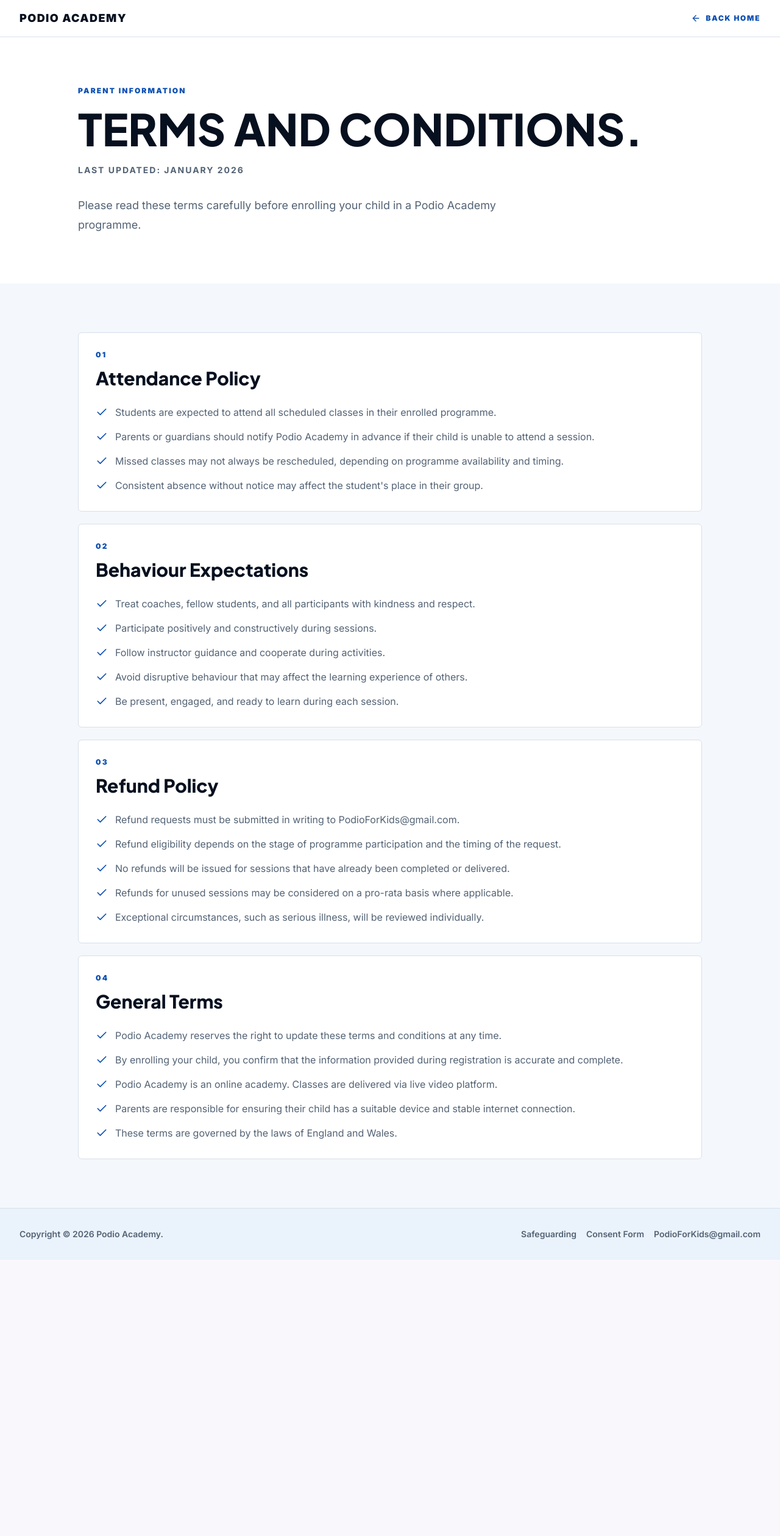
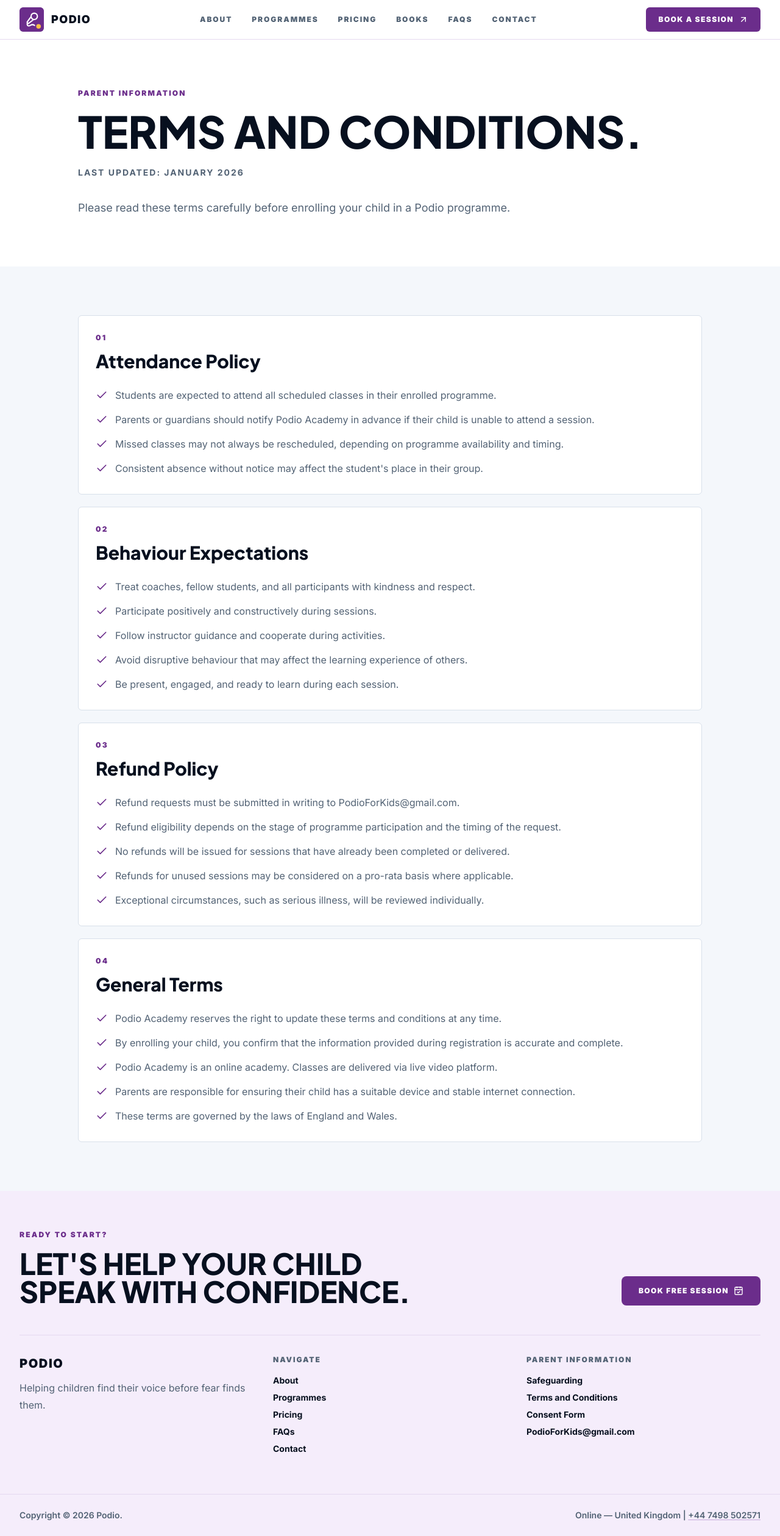
Before and after one commit to nwhator/Podio, a Next.js app: page /terms in a window 1280 px wide. Shown: the whole page at 61% size. Before the commit the page ends 2066 px from the top, so only its background shows below. Built offline with nearby package versions, Linux system fonts and the light colour scheme.

Commit message:
Header and footer on all pages

```diff
--- a/src/app/consent/page.tsx
+++ b/src/app/consent/page.tsx
@@ -1,35 +1,23 @@
 import type { Metadata } from "next";
-import { ArrowLeft } from "lucide-react";
 import { ConsentForm } from "@/components/podio-forms";
+import { SiteHeader } from "@/components/site-header";
+import { SiteFooter } from "@/components/site-footer";
 
 export const metadata: Metadata = {
-  title: "Consent Form | Podio Academy",
+  title: "Consent Form | Podio",
   description:
-    "Parent and guardian consent form for Podio Academy programmes.",
+    "Parent and guardian consent form for Podio programmes.",
 };
 
 export default function ConsentPage() {
   return (
+    <>
+      <SiteHeader />
       <main className="min-h-screen bg-[#f4f7fb] text-[#07101f]">
-      <header className="border-b border-[#d8e0ea] bg-white px-5 py-4 lg:px-8">
-        <div className="mx-auto flex max-w-[1440px] items-center justify-between">
-          <a className="text-lg font-black uppercase tracking-[0.08em]" href="/">
-            Podio Academy
-          </a>
-          <a
-            className="inline-flex items-center gap-2 text-xs font-black uppercase tracking-[0.14em] text-[#0b4fb3]"
-            href="/"
-          >
-            <ArrowLeft aria-hidden className="h-4 w-4" />
-            Back home
-          </a>
-        </div>
-      </header>
-
         <section className="bg-white px-5 py-20 lg:px-8">
           <div className="mx-auto grid max-w-7xl gap-12 lg:grid-cols-[0.85fr_1.15fr]">
             <div>
-            <p className="text-xs font-black uppercase tracking-[0.18em] text-[#0b4fb3]">
+              <p className="text-xs font-black uppercase tracking-[0.18em] text-[#6B2D8B]">
                 Parent consent
               </p>
               <h1 className="mt-5 text-5xl font-black uppercase leading-[0.95] tracking-[0] text-[#07101f] sm:text-7xl">
@@ -44,17 +32,8 @@ export default function ConsentPage() {
             <ConsentForm />
           </div>
         </section>
-
-      <footer className="border-t border-[#d8e0ea] bg-[#eaf2fb] px-5 py-8 text-sm font-semibold text-[#526274] lg:px-8">
-        <div className="mx-auto flex max-w-[1440px] flex-col gap-3 sm:flex-row sm:items-center sm:justify-between">
-          <p>Copyright © {new Date().getFullYear()} Podio Academy.</p>
-          <div className="flex flex-wrap gap-4">
-            <a href="/safeguarding">Safeguarding</a>
-            <a href="/terms">Terms</a>
-            <a href="mailto:PodioForKids@gmail.com">PodioForKids@gmail.com</a>
-          </div>
-        </div>
-      </footer>
       </main>
+      <SiteFooter />
+    </>
   );
 }
--- a/src/app/terms/page.tsx
+++ b/src/app/terms/page.tsx
@@ -1,34 +1,23 @@
 import type { Metadata } from "next";
-import { ArrowLeft, Check } from "lucide-react";
+import { Check } from "lucide-react";
 import { terms } from "@/lib/podio-content";
+import { SiteHeader } from "@/components/site-header";
+import { SiteFooter } from "@/components/site-footer";
 
 export const metadata: Metadata = {
-  title: "Terms and Conditions | Podio Academy",
+  title: "Terms and Conditions | Podio",
   description:
-    "Terms and conditions for families enrolling children in Podio Academy programmes.",
+    "Terms and conditions for families enrolling children in Podio programmes.",
 };
 
 export default function TermsPage() {
   return (
+    <>
+      <SiteHeader />
       <main className="min-h-screen bg-[#f4f7fb] text-[#07101f]">
-      <header className="border-b border-[#d8e0ea] bg-white px-5 py-4 lg:px-8">
-        <div className="mx-auto flex max-w-[1440px] items-center justify-between">
-          <a className="text-lg font-black uppercase tracking-[0.08em]" href="/">
-            Podio Academy
-          </a>
-          <a
-            className="inline-flex items-center gap-2 text-xs font-black uppercase tracking-[0.14em] text-[#0b4fb3]"
-            href="/"
-          >
-            <ArrowLeft aria-hidden className="h-4 w-4" />
-            Back home
-          </a>
-        </div>
-      </header>
-
         <section className="bg-white px-5 py-20 lg:px-8">
           <div className="mx-auto max-w-5xl">
-          <p className="text-xs font-black uppercase tracking-[0.18em] text-[#0b4fb3]">
+            <p className="text-xs font-black uppercase tracking-[0.18em] text-[#6B2D8B]">
               Parent information
             </p>
             <h1 className="mt-5 text-5xl font-black uppercase leading-[0.95] tracking-[0] text-[#07101f] sm:text-7xl">
@@ -39,7 +28,7 @@ export default function TermsPage() {
             </p>
             <p className="mt-8 max-w-3xl text-lg leading-8 text-[#526274]">
               Please read these terms carefully before enrolling your child in a
-            Podio Academy programme.
+              Podio programme.
             </p>
           </div>
         </section>
@@ -51,7 +40,7 @@ export default function TermsPage() {
                 className="rounded-md border border-[#d8e0ea] bg-white p-7"
                 key={section.title}
               >
-              <p className="text-xs font-black uppercase tracking-[0.18em] text-[#0b4fb3]">
+                <p className="text-xs font-black uppercase tracking-[0.18em] text-[#6B2D8B]">
                   {String(index + 1).padStart(2, "0")}
                 </p>
                 <h2 className="mt-3 text-3xl font-black text-[#07101f]">
@@ -62,7 +51,7 @@ export default function TermsPage() {
                     <li className="flex gap-3 leading-7 text-[#526274]" key={point}>
                       <Check
                         aria-hidden
-                      className="mt-1 h-5 w-5 shrink-0 text-[#0b4fb3]"
+                        className="mt-1 h-5 w-5 shrink-0 text-[#6B2D8B]"
                       />
                       <span>{point}</span>
                     </li>
@@ -72,17 +61,8 @@ export default function TermsPage() {
             ))}
           </div>
         </section>
-
-      <footer className="border-t border-[#d8e0ea] bg-[#eaf2fb] px-5 py-8 text-sm font-semibold text-[#526274] lg:px-8">
-        <div className="mx-auto flex max-w-[1440px] flex-col gap-3 sm:flex-row sm:items-center sm:justify-between">
-          <p>Copyright © {new Date().getFullYear()} Podio Academy.</p>
-          <div className="flex flex-wrap gap-4">
-            <a href="/safeguarding">Safeguarding</a>
-            <a href="/consent">Consent Form</a>
-            <a href="mailto:PodioForKids@gmail.com">PodioForKids@gmail.com</a>
-          </div>
-        </div>
-      </footer>
       </main>
+      <SiteFooter />
+    </>
   );
 }
```
Lines whose indentation alone changed are shown as unchanged.
